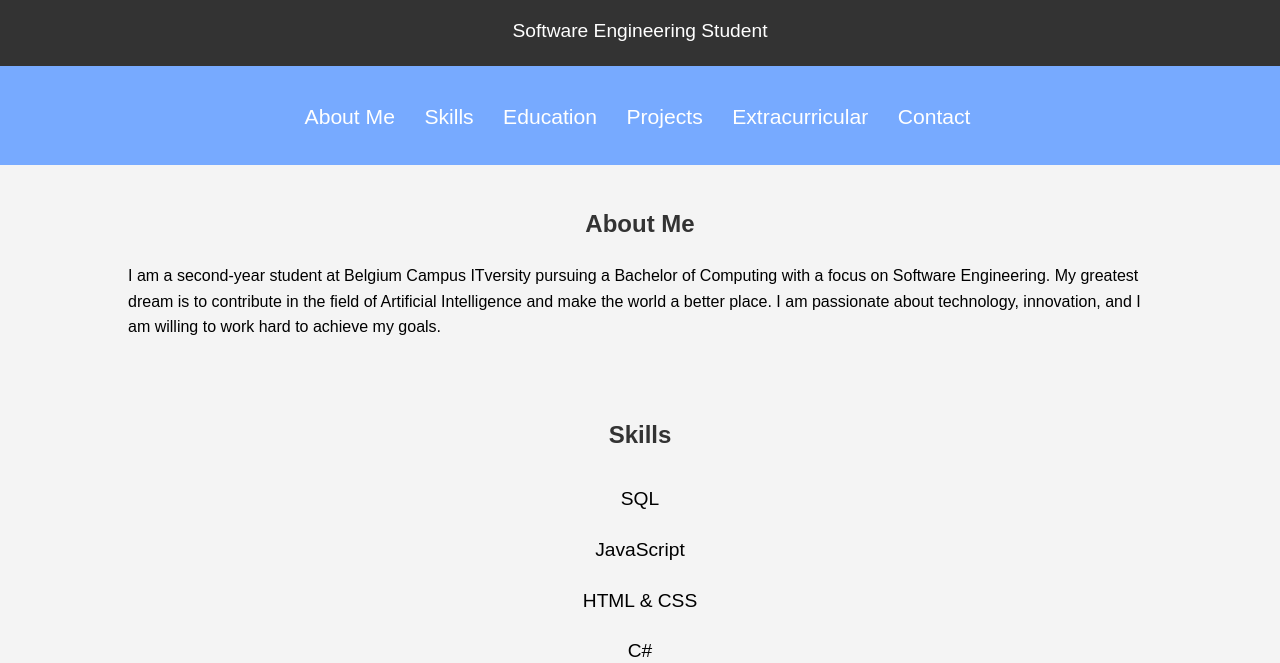
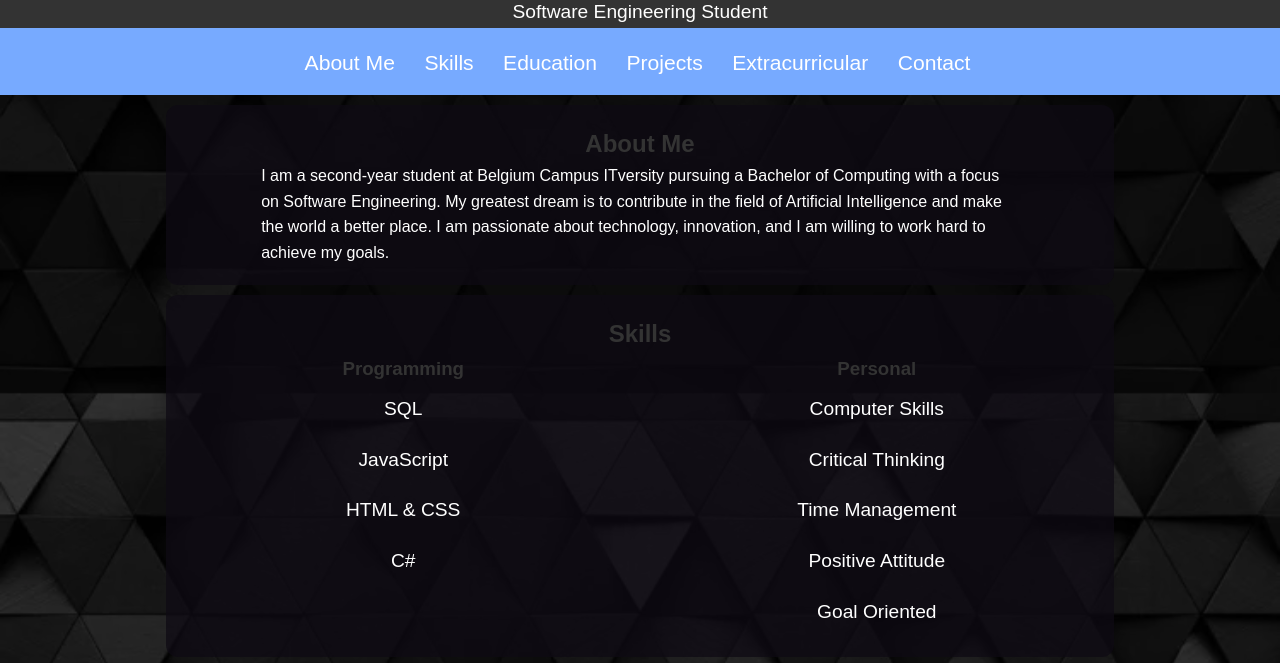
Before and after one commit to Zeldean/zeldean.github.io, a plain HTML site: page index.html in a window 1280 px wide. Shown: the part 84-747 px from the top of the page. Drawn offline with Linux system fonts and the light colour scheme.

Commit message:
Made some improvements to layout, and styling. Added some folders for images.

```diff
--- /dev/null
+++ b/CSS/background.css
@@ -0,0 +1,20 @@
+body {
+    overflow-x: hidden; /* Prevents horizontal scrolling */
+    background-color: black; /* Fallback background color */
+    position: relative; /* Ensures positioning of the pseudo-element */
+}
+
+body::before {
+    content: '';
+    position: absolute;
+    top: 0;
+    left: 0;
+    width: 100%;
+    height: 100%;
+    background-image: url('../IMG/back1.webp');
+    background-position: center center;
+    background-size: contain;
+    background-repeat: repeat-y;
+    opacity: 0.4; /* Adjust opacity here */
+    z-index: -1; /* Ensure it stays behind content */
+}
--- a/CSS/styles.css
+++ b/CSS/styles.css
@@ -1,9 +1,11 @@
+* {
+    padding: 0;
+    margin: 0;
+}
 body {
     font-family: Arial, sans-serif;
+    color: white;
     line-height: 1.6;
-    margin: 0;
-    padding: 0;
-    background-color: #f4f4f4;
 }
 
 .container {
@@ -56,6 +58,9 @@ nav ul li a {
 
 section {
     padding: 20px 0;
+    background-color: #0e0a13bd;
+    border-radius: 12px;
+    margin: 10px 0;
 }
 
 footer {
@@ -67,6 +72,10 @@ footer {
 }
 
 h2 {
+    text-align: center;
+    color: #333;
+}
+h3 {
     text-align: center;
     color: #333;
 }
@@ -99,3 +108,23 @@ a {
 a:hover {
     text-decoration: underline;
 }
+
+
+
+
+/* Skills */
+#skills {
+    display: grid;
+    grid-template-columns: 1fr 1fr;
+}
+#skills_heading {
+    grid-column: 1 / -1;
+}
+
+
+
+
+main {
+    width: 74%;
+    margin: 0 auto;
+}
--- a/index.html
+++ b/index.html
@@ -4,7 +4,11 @@
     <meta charset="UTF-8">
     <meta name="viewport" content="width=device-width, initial-scale=1.0">
     <title>Dean van Zyl - Software Engineer</title>
+    <!-- CSS -->
     <link rel="stylesheet" href="CSS/styles.css">
+    <link rel="stylesheet" href="CSS/background.css">
+    <!-- JS -->
+    <script src="JS/script.js"></script>
 </head>
 <body>
     <header>
@@ -27,21 +31,27 @@
         </div>
     </nav>
 
+    <main>
         <section id="about">
             <div class="container">
                 <h2>About Me</h2>
                 <p>I am a second-year student at Belgium Campus ITversity pursuing a Bachelor of Computing with a focus on Software Engineering. My greatest dream is to contribute in the field of Artificial Intelligence and make the world a better place. I am passionate about technology, innovation, and I am willing to work hard to achieve my goals.</p>
             </div>
         </section>
-
         <section id="skills">
-        <div class="container">
-            <h2>Skills</h2>
+            <h2 id="skills_heading">Skills</h2>
+            <div class="skills_block">
+                <h3>Programming</h3>
                 <ul>
                     <li>SQL</li>
                     <li>JavaScript</li>
                     <li>HTML & CSS</li>
                     <li>C#</li>
+                </ul>
+            </div>
+            <div>
+                <h3>Personal</h3>
+                <ul class="skills_block">
                     <li>Computer Skills</li>
                     <li>Critical Thinking</li>
                     <li>Time Management</li>
@@ -50,7 +60,6 @@
                 </ul>
             </div>
         </section>
-
         <section id="education">
             <div class="container">
                 <h2>Education</h2>
@@ -63,19 +72,17 @@
                 </ul>
             </div>
         </section>
-
         <section id="projects">
             <div class="container">
                 <h2>Projects</h2>
                 <p>Here are a few of my notable projects:</p>
                 <ul id="project-list">
-                <li><a href="https://github.com/yourusername/project1" target="_blank">Project 1</a></li>
-                <li><a href="https://github.com/yourusername/project2" target="_blank">Project 2</a></li>
-                <li><a href="https://github.com/yourusername/project3" target="_blank">Project 3</a></li>
+                    <li><a href="https://github.com/Zeldean/WPR281-Project" target="_blank">WPR281 Assignment (Belgium-Campus ITversity Website)</a></li>
+                    <li><a href="https://github.com/Zeldean/CodeVault" target="_blank"></a></li>
+                    <li><a href="https://github.com/Zeldean" target="_blank"></a></li>
                 </ul>
             </div>
         </section>
-
         <section id="extracurricular">
             <div class="container">
                 <h2>Extracurricular Activities</h2>
@@ -87,7 +94,6 @@
                 </ul>
             </div>
         </section>
-
         <section id="contact">
             <div class="container">
                 <h2>Contact</h2>
@@ -96,13 +102,12 @@
                 <p>Connect with me on <a href="https://www.linkedin.com/in/yourlinkedinprofile" target="_blank">LinkedIn</a></p>
             </div>
         </section>
+    </main>
 
     <footer>
         <div class="container">
             <p>© 2024 Dean van Zyl. All Rights Reserved.</p>
         </div>
     </footer>
-
-    <script src="script.js"></script>
 </body>
 </html>
```
Also changed, not shown: IMG/back1.webp (added), 1 other file. Lines whose indentation alone changed are shown as unchanged.
